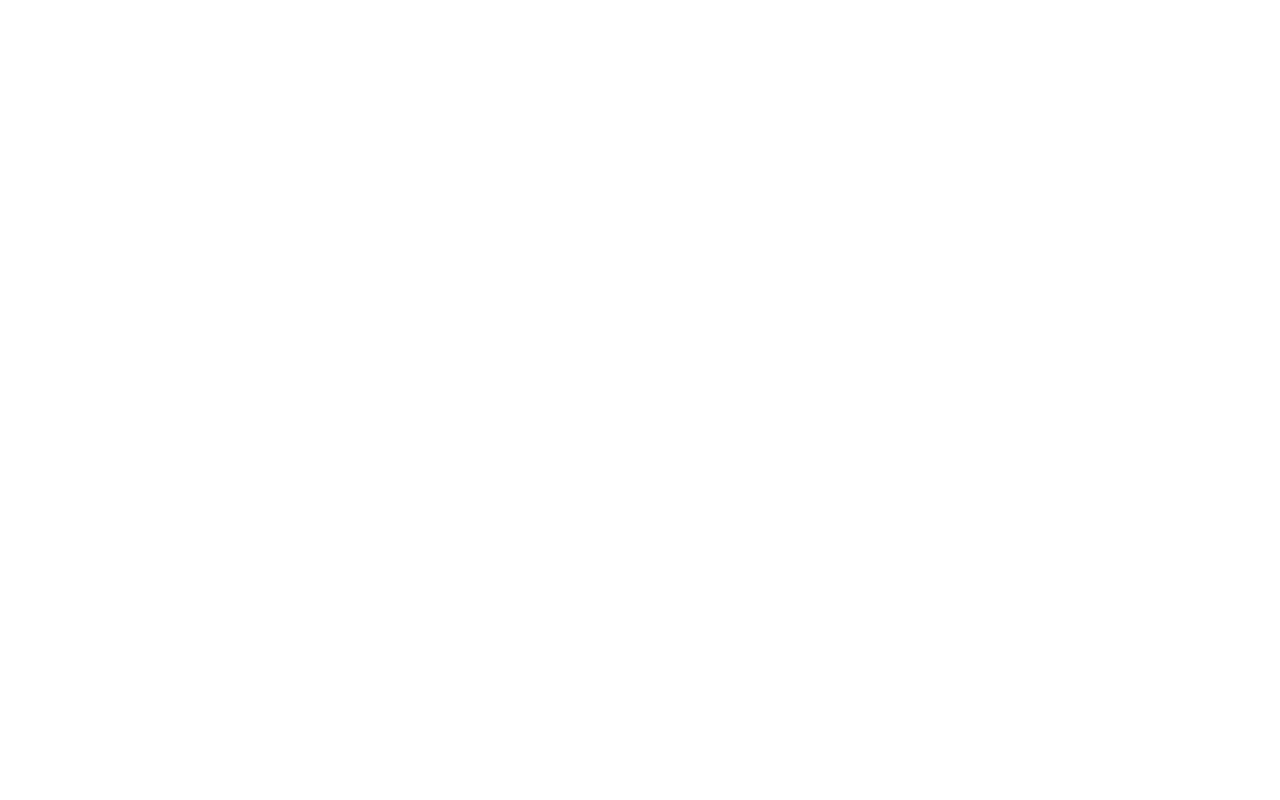
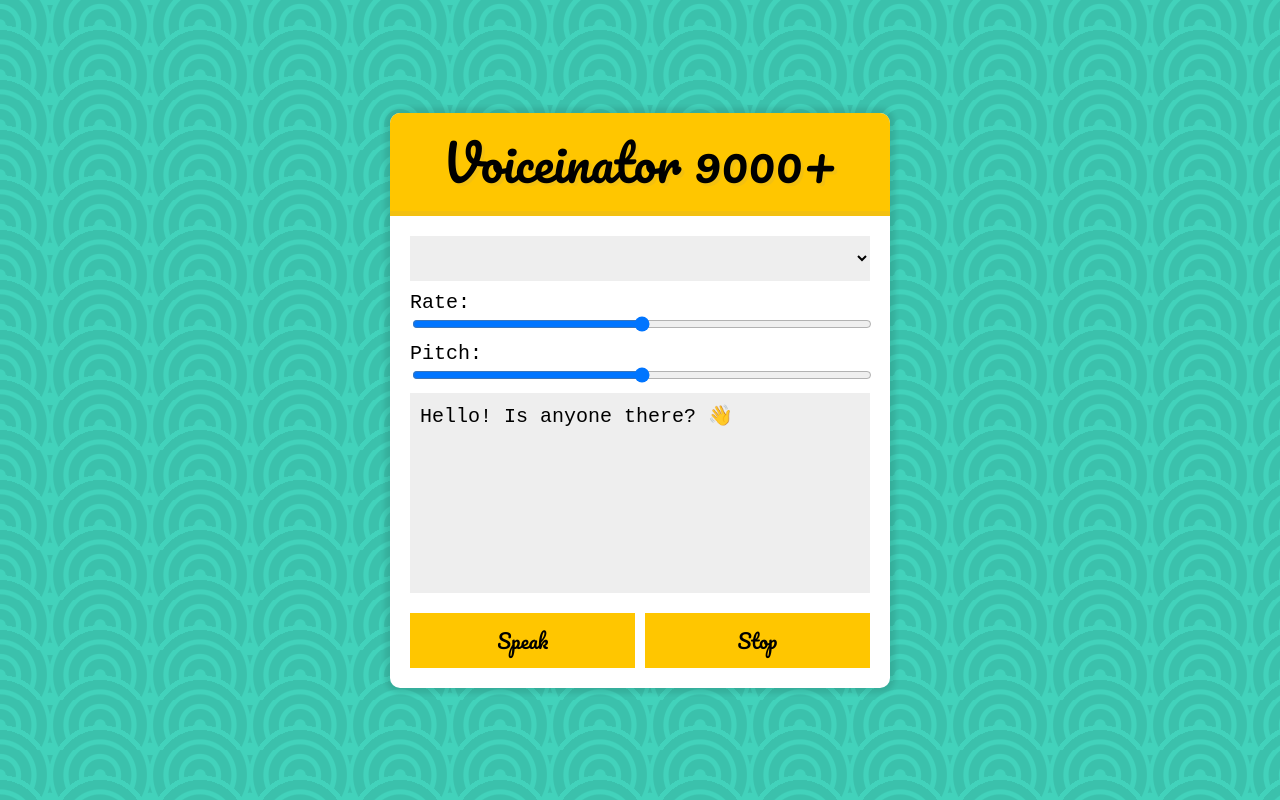
Before and after one commit to kevwhuang/js30, a plain HTML site: page html/23-speech-synthesis.html in a window 1280 px wide. Drawn offline with Linux system fonts and the light colour scheme.

Commit message:
Challenges 20, 23

```diff
--- /dev/null
+++ b/css/20-speech-recognition.css
@@ -0,0 +1,33 @@
+body {
+    background: #ffc600;
+    font-family: 'Helvetica Neue', sans-serif;
+    font-size: 24px;
+    font-weight: 200;
+}
+
+p {
+    margin: 0 0 3rem;
+}
+
+.words {
+    background: -webkit-gradient(linear, 0 0, 0 100%, from(#d9eaf3), color-stop(4%, #fff)) 0 4px;
+    background-size: 100% 3rem;
+    border-radius: 5px;
+    box-shadow: 10px 10px 0 rgba(0, 0, 0, .1);
+    line-height: 3rem;
+    margin: 50px auto;
+    max-width: 500px;
+    padding: 1rem 2rem 1rem 5rem;
+    position: relative;
+}
+
+.words:before {
+    border: 1px solid;
+    border-color: transparent #efe4e4;
+    bottom: 0;
+    content: '';
+    left: 30px;
+    position: absolute;
+    top: 0;
+    width: 4px;
+}
--- /dev/null
+++ b/css/23-speech-synthesis.css
@@ -0,0 +1,108 @@
+@import url(https://fonts.googleapis.com/css?family=Pacifico);
+
+* {
+    box-sizing: border-box;
+    font-family: monospace;
+}
+
+body {
+    align-items: center;
+    background-color: #3bc1ac;
+    background-image:
+        radial-gradient(circle at 0 150%, #3bc1ac 24%, #42d2bb 25%, #42d2bb 28%, #3bc1ac 29%, #3bc1ac 36%, #42d2bb 36%, #42d2bb 40%, transparent 40%, transparent),
+        radial-gradient(circle at 0 50%, #42d2bb 5%, #3bc1ac 6%, #3bc1ac 15%, #42d2bb 16%, #42d2bb 20%, #3bc1ac 21%, #3bc1ac 30%, #42d2bb 31%, #42d2bb 35%, #3bc1ac 36%, #3bc1ac 45%, #42d2bb 46%, #42d2bb 49%, transparent 50%, transparent),
+        radial-gradient(circle at 100% 150%, #3bc1ac 24%, #42d2bb 25%, #42d2bb 28%, #3bc1ac 29%, #3bc1ac 36%, #42d2bb 36%, #42d2bb 40%, transparent 40%, transparent),
+        radial-gradient(circle at 100% 50%, #42d2bb 5%, #3bc1ac 6%, #3bc1ac 15%, #42d2bb 16%, #42d2bb 20%, #3bc1ac 21%, #3bc1ac 30%, #42d2bb 31%, #42d2bb 35%, #3bc1ac 36%, #3bc1ac 45%, #42d2bb 46%, #42d2bb 49%, transparent 50%, transparent),
+        radial-gradient(circle at 50% 100%, #42d2bb 10%, #3bc1ac 11%, #3bc1ac 23%, #42d2bb 24%, #42d2bb 30%, #3bc1ac 31%, #3bc1ac 43%, #42d2bb 44%, #42d2bb 50%, #3bc1ac 51%, #3bc1ac 63%, #42d2bb 64%, #42d2bb 71%, transparent 71%, transparent);
+    background-size: 100px 50px;
+    display: flex;
+    margin: 0;
+    min-height: 100vh;
+    padding: 0;
+}
+
+button {
+    background: #ffc600;
+    border: 0;
+    cursor: pointer;
+    float: left;
+    font-family: Pacifico, cursive;
+    font-size: 2rem;
+    margin-top: 10px;
+    padding: 10px;
+    position: relative;
+    width: 49%;
+}
+
+button:active {
+    top: 2px;
+}
+
+button:nth-of-type(1) {
+    margin-right: 2%;
+}
+
+h1 {
+    background: #ffc600;
+    border-bottom: 5px solid #f3c010;
+    font-family: Pacifico, cursive;
+    font-size: 5rem;
+    font-weight: 100;
+    margin: -2rem 0 2rem -2rem;
+    padding: .5rem;
+    text-align: center;
+    text-shadow: 3px 3px 0 #f3c010;
+    width: calc(100% + 4rem);
+}
+
+html {
+    font-size: 10px;
+}
+
+input {
+    cursor: pointer;
+    display: block;
+    margin-bottom: 10px;
+    width: 100%;
+}
+
+label {
+    font-size: 2rem;
+}
+
+select {
+    background: #eee;
+    border: 0;
+    cursor: pointer;
+    display: block;
+    font-size: 2rem;
+    margin: 10px 0;
+    outline: none;
+    padding: 10px;
+    width: 100%;
+}
+
+textarea {
+    background: #eee;
+    border: 0;
+    display: block;
+    font-size: 2rem;
+    height: 20rem;
+    margin: 10px 0;
+    outline: 0;
+    padding: 10px;
+    resize: none;
+    width: 100%;
+}
+
+.voiceinator {
+    background: white;
+    border-radius: 1rem;
+    box-shadow: 0 0 5px 5px rgba(0, 0, 0, .1);
+    margin: 0 auto;
+    overflow: hidden;
+    padding: 2rem;
+    position: relative;
+    width: 50rem;
+    z-index: 1;
+}
--- a/html/20-speech-recognition.html
+++ b/html/20-speech-recognition.html
@@ -0,0 +1,15 @@
+<!DOCTYPE html>
+<html lang="en">
+
+<head>
+    <title>20 Speech Recognition</title>
+    <meta charset="UTF-8">
+    <link rel="stylesheet" href="../css/20-speech-recognition.css">
+    <script src="../js/20-speech-recognition.js" defer></script>
+</head>
+
+<body>
+    <div class="words"></div>
+</body>
+
+</html>
--- a/html/23-speech-synthesis.html
+++ b/html/23-speech-synthesis.html
@@ -0,0 +1,29 @@
+<!DOCTYPE html>
+<html lang="en">
+
+<head>
+    <title>23 Speech Synthesis</title>
+    <meta charset="UTF-8">
+    <link rel="stylesheet" href="../css/23-speech-synthesis.css">
+    <script src="../js/23-speech-synthesis.js" defer></script>
+</head>
+
+<body>
+    <div class="voiceinator">
+        <h1>Voiceinator 9000+</h1>
+        <select name="voice"></select>
+
+        <label for="rate">Rate:</label>
+        <input type="range" name="rate" min="0" max="2" step="0.1">
+
+        <label for="pitch">Pitch:</label>
+        <input type="range" name="pitch" min="0" max="2" step="0.1">
+
+        <textarea name="text">Hello! Is anyone there? 👋</textarea>
+
+        <button id="speak">Speak</button>
+        <button id="stop">Stop</button>
+    </div>
+</body>
+
+</html>
--- a/js/23-speech-synthesis.js
+++ b/js/23-speech-synthesis.js
@@ -0,0 +1,38 @@
+const msg = new window.SpeechSynthesisUtterance();
+const options = document.querySelectorAll('[type="range"], [name="text"]');
+const speakButton = document.querySelector('#speak');
+const stopButton = document.querySelector('#stop');
+const voicesDropdown = document.querySelector('[name="voice"]');
+
+let voices = [];
+
+msg.text = document.querySelector('[name="text"]').value;
+
+options.forEach(option => option.addEventListener('change', setOptions));
+speakButton.addEventListener('click', togglePlayback);
+speechSynthesis.addEventListener('voiceschanged', populateVoices);
+stopButton.addEventListener('click', () => togglePlayback(false));
+voicesDropdown.addEventListener('change', setVoice);
+
+function populateVoices() {
+    voices = this.getVoices();
+    voicesDropdown.innerHTML = voices
+        .filter(voice => voice.lang.includes('en'))
+        .map(voice => `<option value="${voice.name}">${voice.name} (${voice.lang})</option>`)
+        .join('');
+}
+
+function setOptions() {
+    msg[this.name] = this.value;
+    togglePlayback();
+}
+
+function setVoice() {
+    msg.voice = voices.find(voice => voice.name === this.value);
+    togglePlayback();
+}
+
+function togglePlayback(restart = true) {
+    speechSynthesis.cancel();
+    restart && speechSynthesis.speak(msg);
+}
```
Also changed, not shown: html/18-tally.html (+1 -1 lines), html/25-events.html (+1 -1 lines), js/20-speech-recognition.js (+24 -0 lines).
